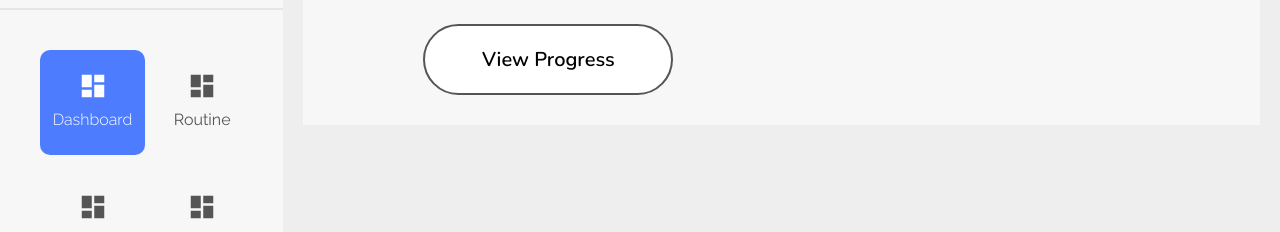
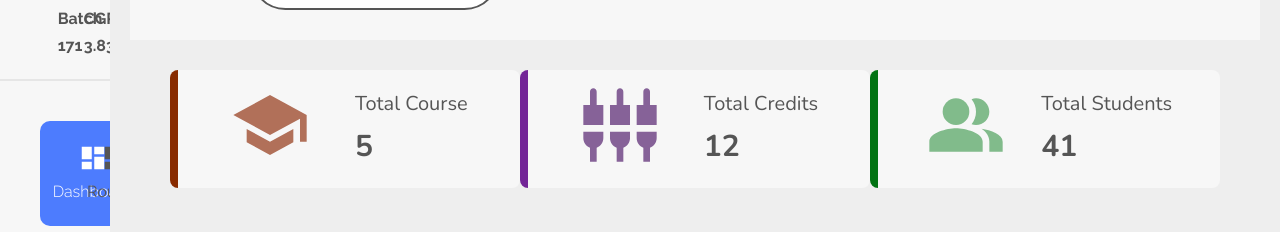
Before and after one commit to LekhaporaBD/LekhaporaBD, a React (Create React App) app: page / in a window 1280 px wide. Shown: the part 426-658 px from the top of the page. Built offline with nearby package versions, Linux system fonts and the light colour scheme.

Commit message:
added > summaries section

```diff
--- /dev/null
+++ b/src/components/Dashboard/Summaries.jsx
@@ -0,0 +1,39 @@
+import React from "react";
+
+import SchoolIcon from "@material-ui/icons/School";
+import SettingsInputCompositeIcon from "@material-ui/icons/SettingsInputComposite";
+import PeopleAltIcon from "@material-ui/icons/PeopleAlt";
+
+import styles from "./Summaries.module.scss";
+import { Grid } from "@material-ui/core";
+
+const summaries = [
+  { icon: <SchoolIcon className={styles.icon} style={{color: '#B17059'}}/>, title: "Total Course", value: 5, color: ['#882B00', '#ECDBD1'] },
+  { icon: <SettingsInputCompositeIcon className={styles.icon} style={{color: '#866298'}}/>, title: "Total Credits", value: 12, color: ['#732597', '#EDD5F9'] },
+  { icon: <PeopleAltIcon className={styles.icon} style={{color: '#81BB8B'}}/>, title: "Total Students", value: 41, color: ['#027313'] },
+];
+
+const Summaries = () => {
+  return (
+    <div className={styles.summaries}>
+      {summaries.map((summary) => (
+        <Summary key={summary.title} details={summary} />
+      ))}
+    </div>
+  );
+};
+
+const Summary = ( props ) => {
+  const { icon, title, value, color } = props.details;
+  return (
+    <div className={styles.summary} style={{borderLeft: `8px solid ${color[0]}`}}>
+      <div>{icon}</div>
+      <div className={styles.content}>
+        <span className={styles.title}>{title}</span>
+        <span className={styles.value}>{value}</span>
+      </div>
+    </div>
+  );
+};
+
+export default Summaries;
--- /dev/null
+++ b/src/components/Dashboard/Summaries.module.scss
@@ -0,0 +1,36 @@
+.summaries {
+  display: flex;
+  justify-content: space-around;
+  margin: 3rem 0 !important;
+  padding: 0 4rem;
+}
+
+.summary {
+  display: flex;
+  justify-content: space-around;
+  align-items: center;
+  width: 35rem;
+  background-color: #f7f7f7;
+  padding: 1.5rem 3rem;
+  border-radius: 8px;
+}
+
+.icon{
+  height: 8rem !important;
+  width: 8rem !important;
+}
+
+.content{
+  display: flex;
+  flex-direction: column;
+  font-family: 'Nunito', sans-serif;
+}
+
+.title{
+  font-size: 2rem;
+}
+
+.value{
+  font-weight: 700;
+  font-size: 3rem;
+}
--- a/src/pages/Main_Menu/Dashboard/index.jsx
+++ b/src/pages/Main_Menu/Dashboard/index.jsx
@@ -1,10 +1,14 @@
-import React from 'react'
-import Hero from '../../../components/Dashboard/Hero'
+import React from "react";
+import Hero from "../../../components/Dashboard/Hero";
+import Summaries from "../../../components/Dashboard/Summaries";
 
 const Dashboard = () => {
-    return (
-        <Hero/>
-    )
-}
+  return (
+    <>
+      <Hero />
+      <Summaries />
+    </>
+  );
+};
 
-export default Dashboard
+export default Dashboard;
```
